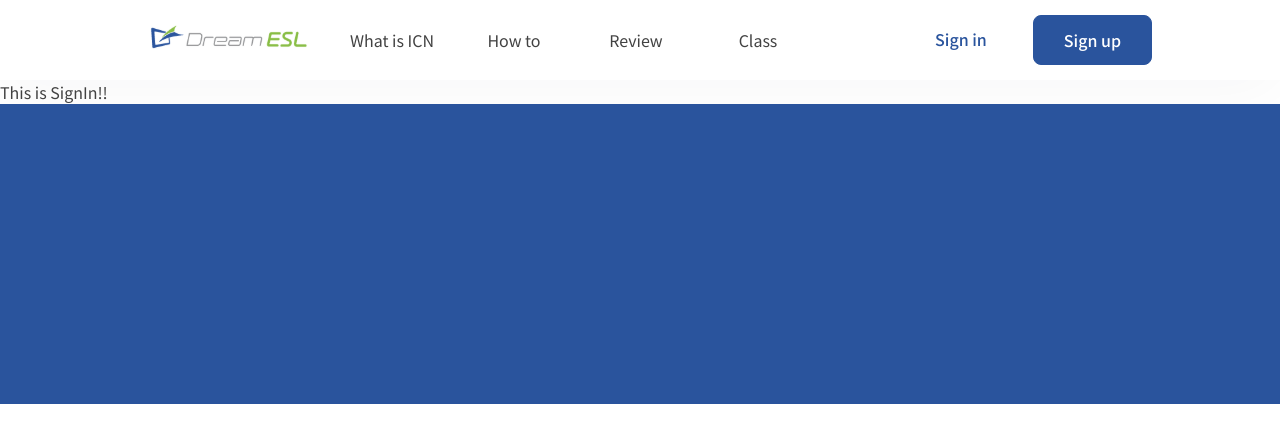
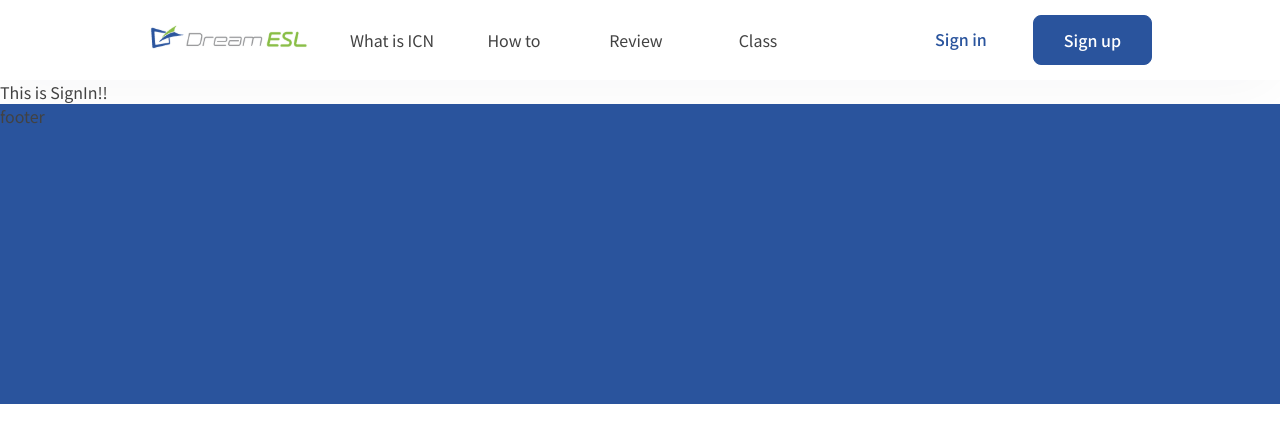
Before and after one commit to lillyYu/icn-react, a React (Create React App) app in the folder icn-react/: page /sign-in in a window 1280 px wide. Shown: the top 442 px of the page. Built offline with nearby package versions, Linux system fonts and the light colour scheme.

Commit message:
footer 임시로 넣어둠

```diff
--- a/icn-react/src/commons/scss/reset.scss
+++ b/icn-react/src/commons/scss/reset.scss
@@ -23,7 +23,7 @@ body {
   padding: 0;
   border: 0;
   font: inherit;
-  box-sizing: inherit;
+  box-sizing: border-box;
 }
 
 a {
--- a/icn-react/src/components/footer/Footer.js
+++ b/icn-react/src/components/footer/Footer.js
@@ -5,7 +5,7 @@ export const Footer = () => {
   return(
     <Desktop>
       <footer className="webFooter">
-
+        footer
       </footer>
     </Desktop>
   )
```
